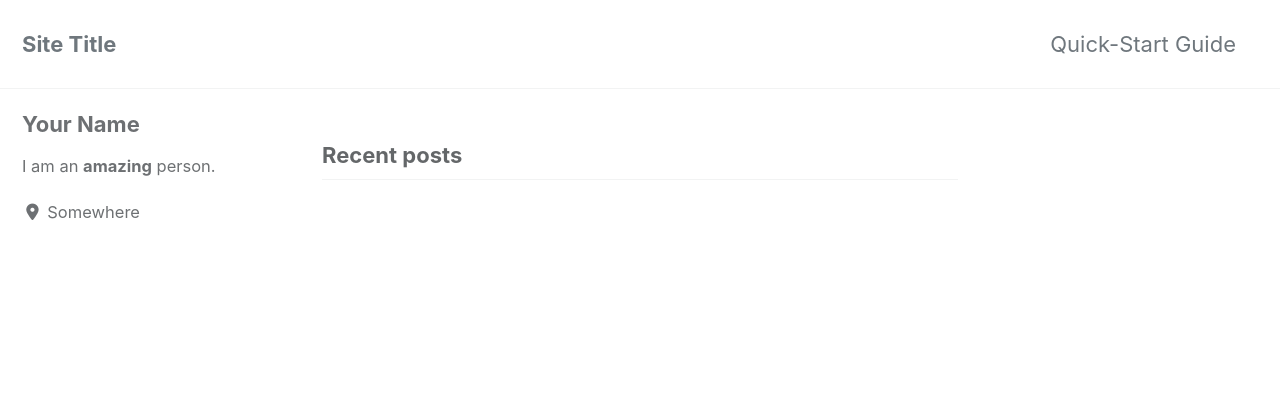
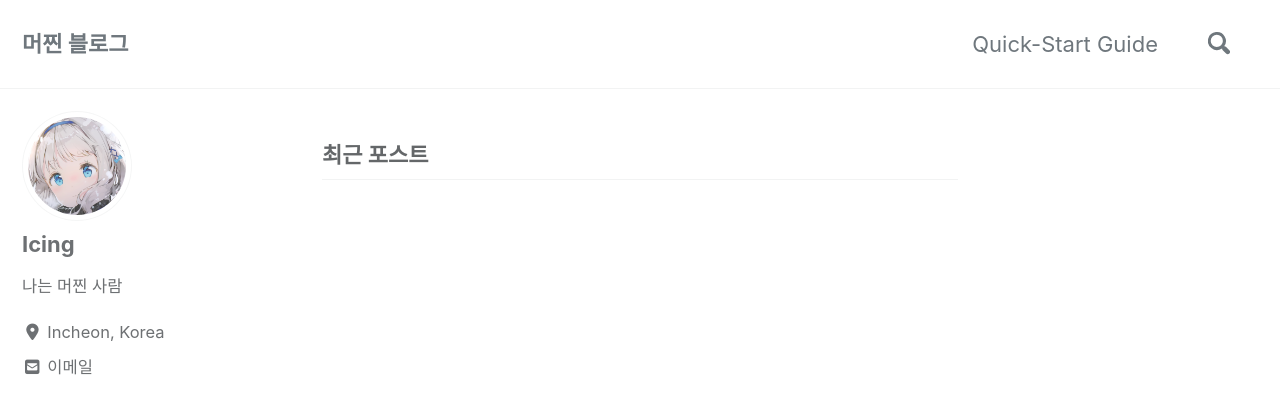
Before and after one commit to kusakina0608/kusakina0608.github.io, a Jekyll site: the page built from index.html, in a window 1280 px wide and 900 px high. Shown: the top 414 px of the window. Built offline with Jekyll 4.4.1, drawn with Linux system fonts in a browser that asks for light colours; cached includes are drawn as plain includes; nearby versions of some CDN libraries; the list of posts is cut into pages by our own code; some of the changed text lies outside the part shown.

Commit message:
Modify _config.yml

```diff
--- a/_config.yml
+++ b/_config.yml
@@ -15,15 +15,15 @@
 minimal_mistakes_skin    : "default" # "air", "aqua", "contrast", "dark", "dirt", "neon", "mint", "plum", "sunrise"
 
 # Site Settings
-locale                   : "en-US"
-title                    : "Site Title"
+locale                   : "ko"
+title                    : "머찐 블로그"
 title_separator          : "-"
 subtitle                 : # site tagline that appears below site title in masthead
-name                     : "Your Name"
-description              : "An amazing website."
-url                      : # the base hostname & protocol for your site e.g. "https://mmistakes.github.io"
+name                     : "kusakina0608"
+description              : "나의 대단한 웹사이트!!"
+url                      : "https://kusakina0608.github.io" # the base hostname & protocol for your site e.g. "https://mmistakes.github.io"
 baseurl                  : # the subpath of your site, e.g. "/blog"
-repository               : # GitHub username/repo-name e.g. "mmistakes/minimal-mistakes"
+repository               : "kusakina0608/kusakina0608.github.io" # GitHub username/repo-name e.g. "mmistakes/minimal-mistakes"
 teaser                   : # path of fallback teaser image, e.g. "/assets/images/500x300.png"
 logo                     : # path of logo image to display in the masthead, e.g. "/assets/images/88x88.png"
 masthead_title           : # overrides the website title displayed in the masthead, use " " for no title
@@ -51,7 +51,7 @@ reCaptcha:
   secret                 :
 atom_feed:
   path                   : # blank (default) uses feed.xml
-search                   : # true, false (default)
+search                   : true # true, false (default)
 search_full_content      : # true, false (default)
 search_provider          : # lunr (default), algolia, google
 algolia:
@@ -93,11 +93,11 @@ analytics:
 
 # Site Author
 author:
-  name             : "Your Name"
-  avatar           : # path of avatar image, e.g. "/assets/images/bio-photo.jpg"
-  bio              : "I am an **amazing** person."
-  location         : "Somewhere"
-  email            :
+  name             : "Icing"
+  avatar           : "/assets/images/avatar.png" # path of avatar image, e.g. "/assets/images/bio-photo.jpg"
+  bio              : "나는 머찐 사람"
+  location         : "Incheon, Korea"
+  email            : "platina.kusakina@gmail.com"
   links:
     - label: "Email"
       icon: "fas fa-fw fa-envelope-square"
```
Also changed, not shown: assets/images/avatar.png (added), 1 other file.
